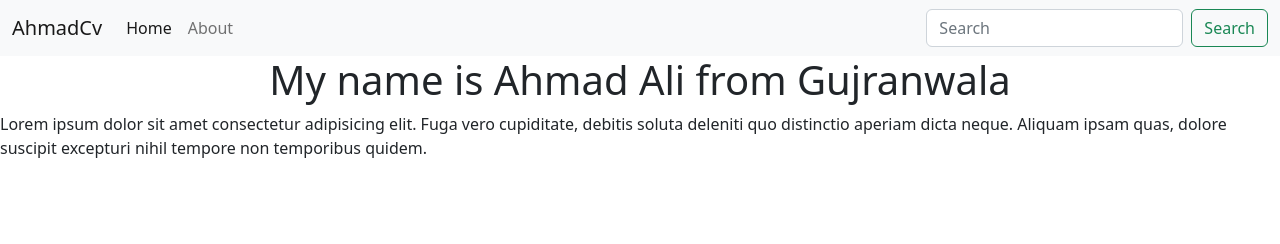
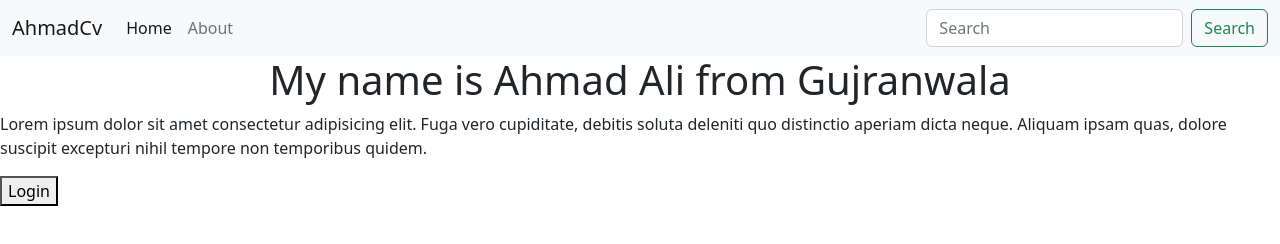
Before and after one commit to ahmadsahb/home.github.io, a plain HTML site: page index.html in a window 1280 px wide. Drawn offline with nearby package versions, Linux system fonts and the light colour scheme.

Commit message:
new commit

```diff
--- a/index.html
+++ b/index.html
@@ -3,7 +3,7 @@
   <head>
     <meta charset="utf-8">
     <meta name="viewport" content="width=device-width, initial-scale=1">
-    <title>Bootstrap demo</title>
+    <title>AhmadCv</title>
     <link href="https://cdn.jsdelivr.net/npm/bootstrap@5.2.3/dist/css/bootstrap.min.css" rel="stylesheet" integrity="sha384-rbsA2VBKQhggwzxH7pPCaAqO46MgnOM80zW1RWuH61DGLwZJEdK2Kadq2F9CUG65" crossorigin="anonymous">
   </head>
   <body>
@@ -31,6 +31,7 @@
       </nav>
       <h1 style="text-align: center;">My name is Ahmad Ali from Gujranwala</h1>
       <p>Lorem ipsum dolor sit amet consectetur adipisicing elit. Fuga vero cupiditate, debitis soluta deleniti quo distinctio aperiam dicta neque. Aliquam ipsam quas, dolore suscipit excepturi nihil tempore non temporibus quidem.</p>
+      <button>Login</button>
     <script src="https://cdn.jsdelivr.net/npm/bootstrap@5.2.3/dist/js/bootstrap.bundle.min.js" integrity="sha384-kenU1KFdBIe4zVF0s0G1M5b4hcpxyD9F7jL+jjXkk+Q2h455rYXK/7HAuoJl+0I4" crossorigin="anonymous"></script>
   </body>
 </html>
```
